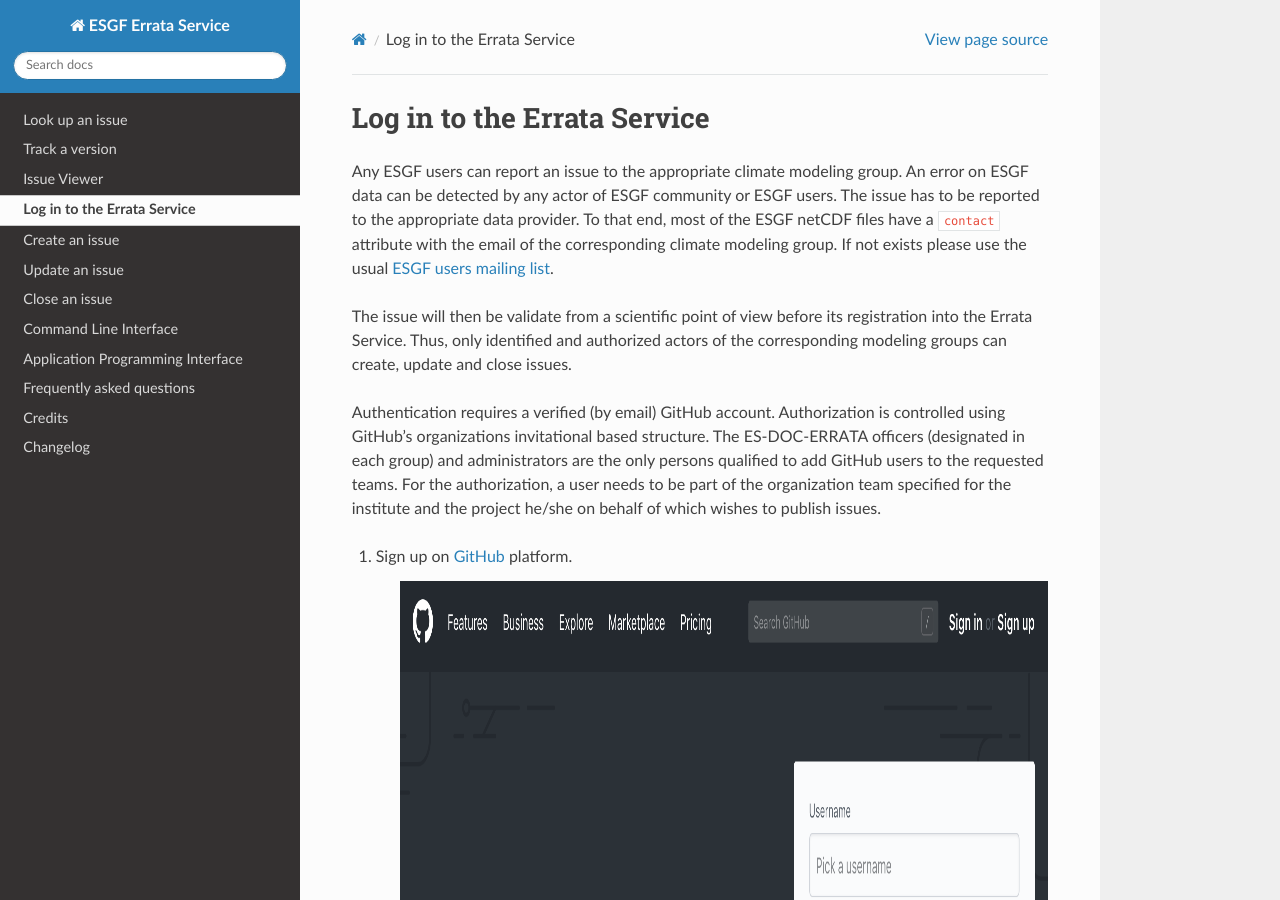
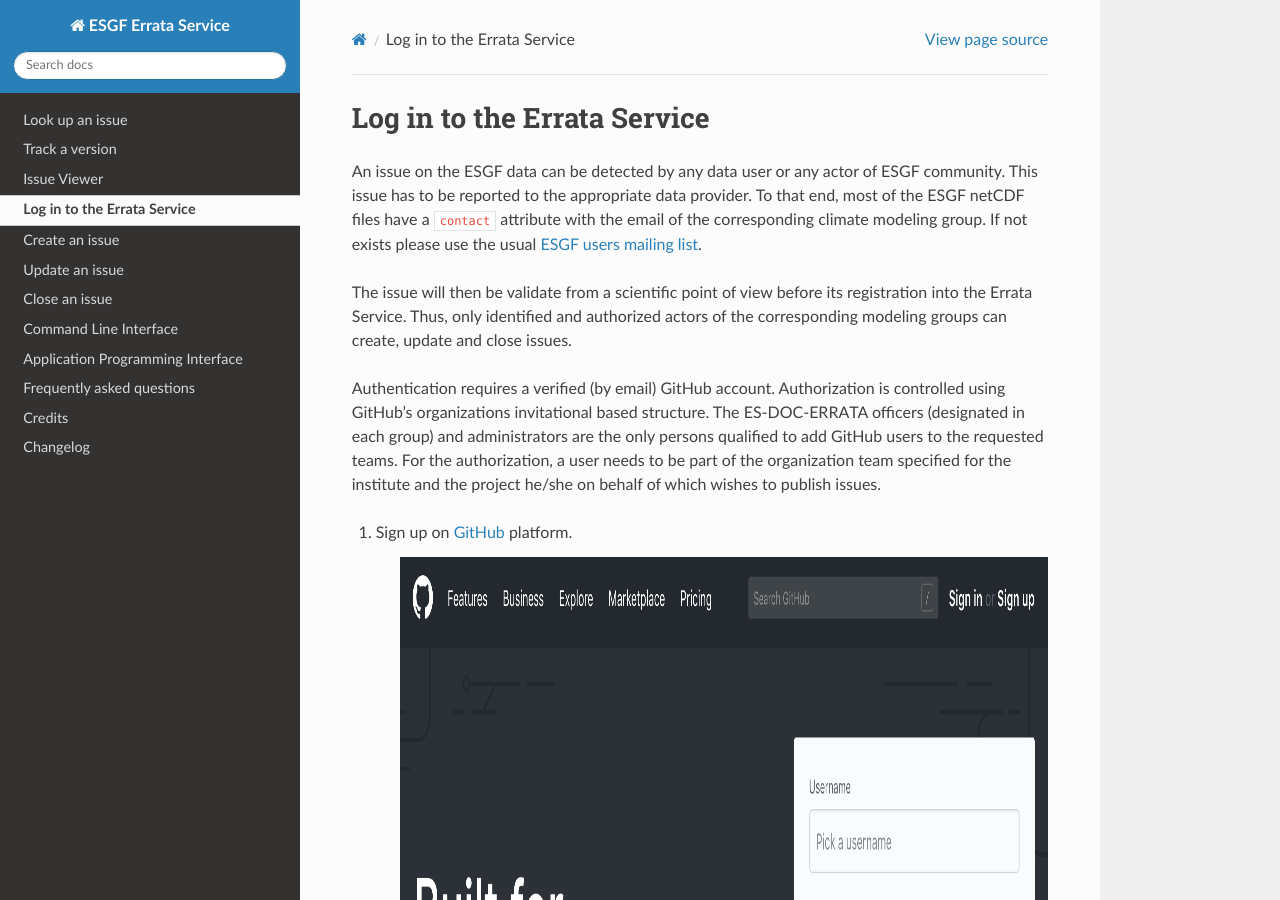
Before and after one commit to ES-DOC/esdoc-errata-client, a Sphinx documentation site: the page built from docs/login.rst, in a window 1280 px wide and 900 px high. Built offline with Sphinx 7.4.7 and the Read the Docs theme 2.0.0, drawn with Linux system fonts in a browser that asks for light colours; the version number could not be read and is left out.

Commit message:
update doc

```diff
--- a/docs/login.rst
+++ b/docs/login.rst
@@ -4,9 +4,8 @@
 Log in to the Errata Service
 ============================
 
-Any ESGF users can report an issue to the appropriate climate modeling group.
-An error on ESGF data can be detected by any actor of ESGF community or ESGF users.
-The issue has to be reported to the appropriate data provider.
+An issue on the ESGF data can be detected by any data user or any actor of ESGF community.
+This issue has to be reported to the appropriate data provider.
 To that end, most of the ESGF netCDF files have a ``contact`` attribute with the email of the corresponding climate modeling group.
 If not exists please use the usual `ESGF users mailing list <esgf-user@lists.llnl.gov>`_.
 
```
